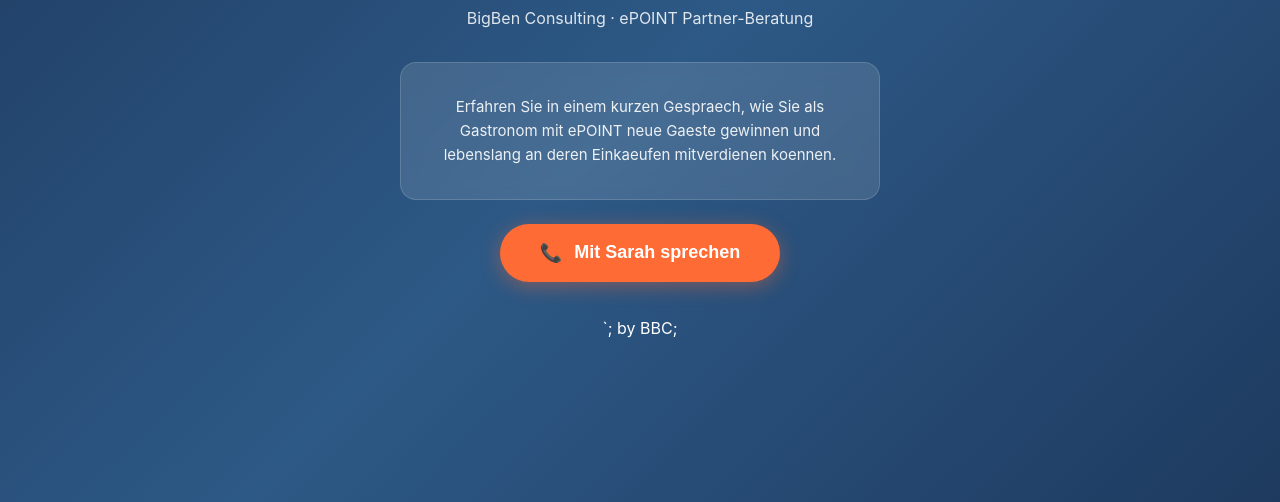
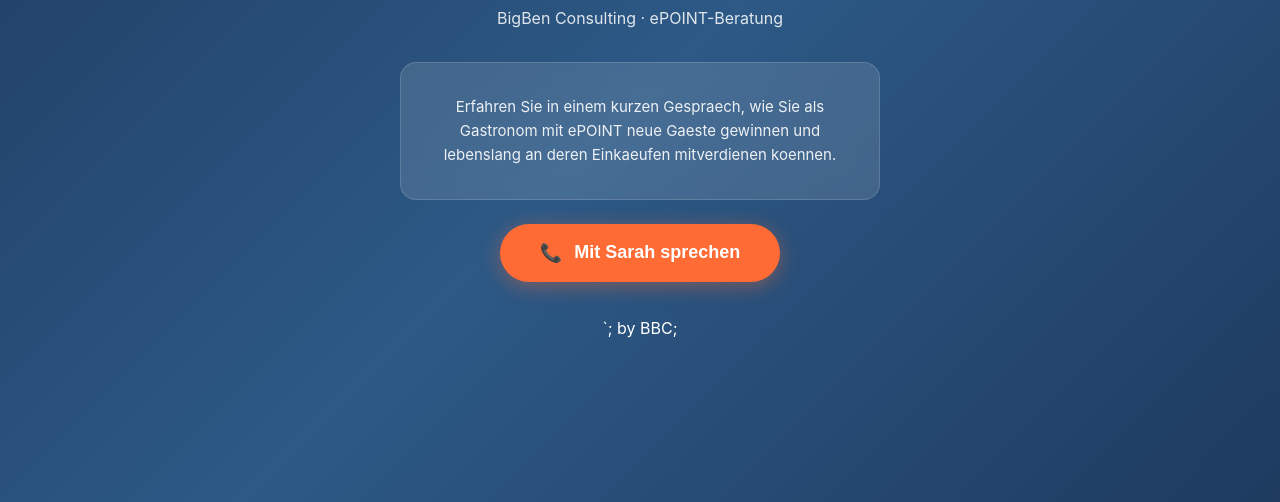
Before and after one commit to benjaminreinbold-cmyk/Sarah_by_Ben, a plain HTML site: page index.html in a window 1280 px wide. Shown: the part 298-800 px from the top of the page. Drawn offline with Linux system fonts and the light colour scheme.

Commit message:
Update index.html

```diff
--- a/index.html
+++ b/index.html
@@ -68,7 +68,7 @@
   <div class="container">
     <div class="logo">🎙</div>
     <h1>Sarah</h1>
-    <p class="subtitle">BigBen Consulting &middot; ePOINT Partner-Beratung</p>
+    <p class="subtitle">BigBen Consulting &middot; ePOINT-Beratung</p>
 
     <div class="card">
       <p>Erfahren Sie in einem kurzen Gespraech, wie Sie als Gastronom
```
